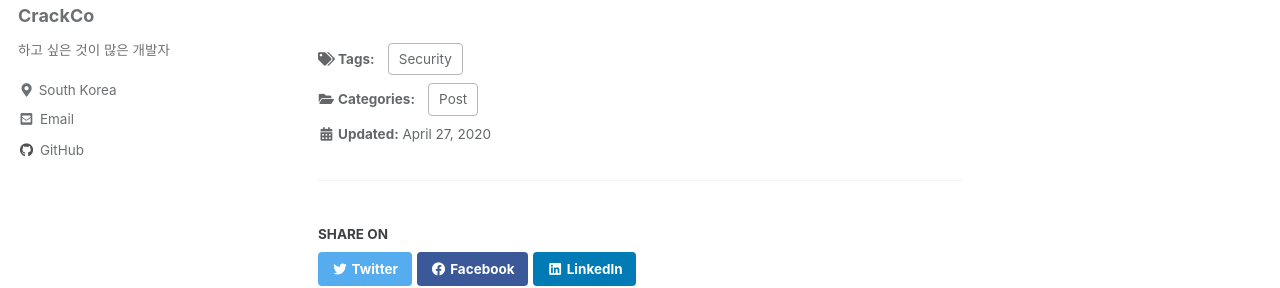
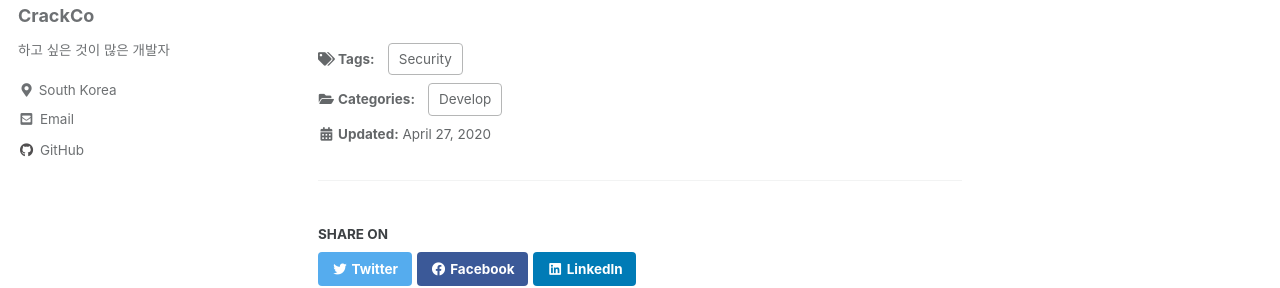
Before and after one commit to U-Zo/u-zo.github.io, a Jekyll site: the page built from _posts/2020-04-27-HTTP-HTTPS-SSL.md, in a window 1280 px wide and 900 px high, scrolled down 2172 px. Shown: the part 169-457 px from the top of the window. Built offline with Jekyll 4.4.1, drawn with Linux system fonts in a browser that asks for light colours; cached includes are drawn as plain includes.

Commit message:
수정: Develop 태그

```diff
--- a/_posts/2020-04-27-HTTP-HTTPS-SSL.md
+++ b/_posts/2020-04-27-HTTP-HTTPS-SSL.md
@@ -2,7 +2,7 @@
 title: "HTTP, HTTPS와 SSL 인증서"
 
 categories:
-  - Post
+  - Develop
 tags:
   - Security
 ---
```
